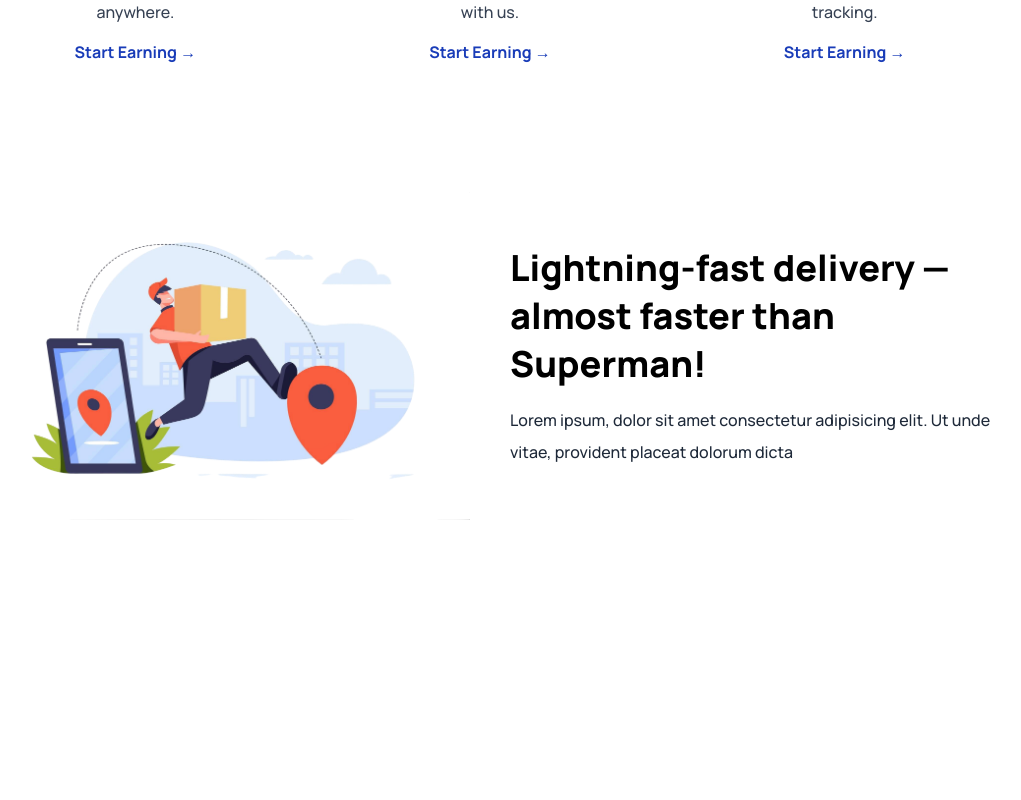
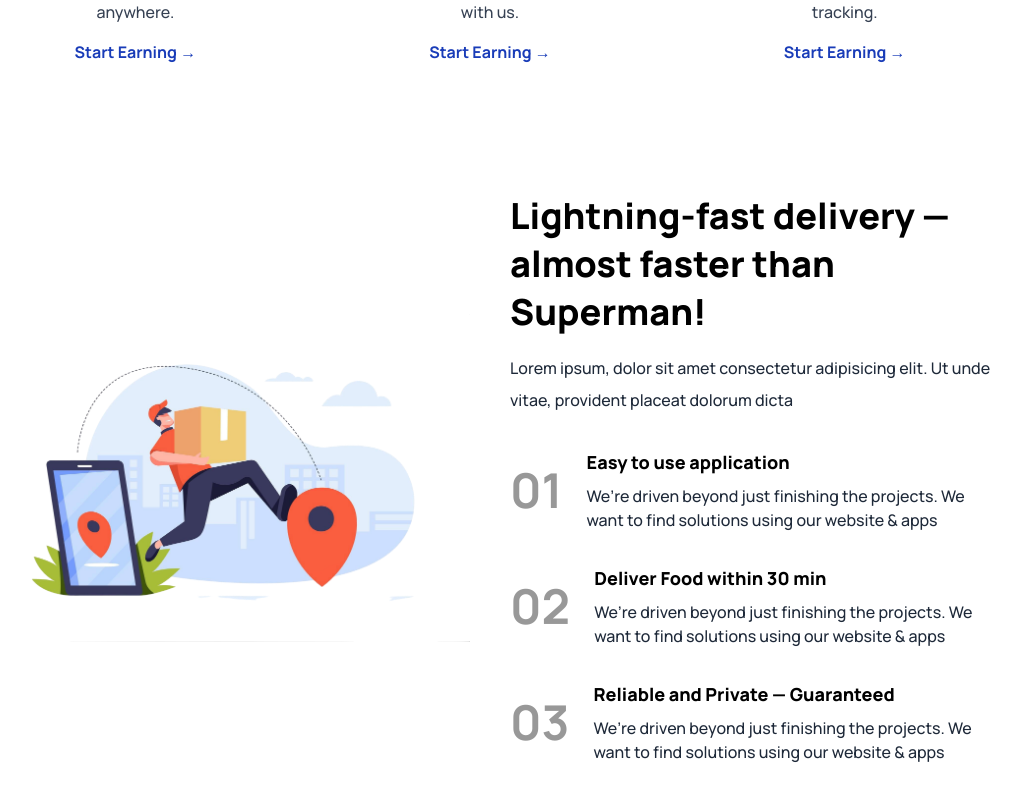
Before and after one commit to denisdiaconu/food-landing-page, a Next.js app: page / in a window 1280 px wide. Shown: the part 2731-3531 px from the top of the page, without its empty margins (150-1171 px from the left). Before the commit the page ends 3315 px from the top, so only its background shows below. Built offline with nearby package versions, Linux system fonts and the light colour scheme.

Commit message:
Add list to about section

```diff
--- a/components/Home/About/About.tsx
+++ b/components/Home/About/About.tsx
@@ -16,8 +16,32 @@
             Lorem ipsum, dolor sit amet consectetur adipisicing elit. Ut unde
             vitae, provident placeat dolorum dicta
           </p>
-          <div>
-
+          <div className='mt-8'>
+            <div className='flex mt-8 items-center space-x-6'>
+                <p className='text-3xl md:text-5xl opacity-40 font-bold'>01</p>
+                <div>
+                    <h1 className='text-base sm:text-lg font-extrabold'>Easy to use application</h1>
+                    <p className='mt-2 text-gray-800 dark:text-gray-300 font-medium text-sm sm:text-base'>We’re driven beyond just finishing the projects. We want to find solutions using our website & apps</p>
+                </div>
+            </div>
+          </div>
+           <div className='mt-8'>
+            <div className='flex mt-8 items-center space-x-6'>
+                <p className='text-3xl md:text-5xl opacity-40 font-bold'>02</p>
+                <div>
+                    <h1 className='text-base sm:text-lg font-extrabold'>Deliver Food within 30 min</h1>
+                    <p className='mt-2 text-gray-800 dark:text-gray-300 font-medium text-sm sm:text-base'>We’re driven beyond just finishing the projects. We want to find solutions using our website & apps</p>
+                </div>
+            </div>
+          </div>
+           <div className='mt-8'>
+            <div className='flex mt-8 items-center space-x-6'>
+                <p className='text-3xl md:text-5xl opacity-40 font-bold'>03</p>
+                <div>
+                    <h1 className='text-base sm:text-lg font-extrabold'>Reliable and Private — Guaranteed</h1>
+                    <p className='mt-2 text-gray-800 dark:text-gray-300 font-medium text-sm sm:text-base'>We’re driven beyond just finishing the projects. We want to find solutions using our website & apps</p>
+                </div>
+            </div>
           </div>
         </div>
       </div>
```
